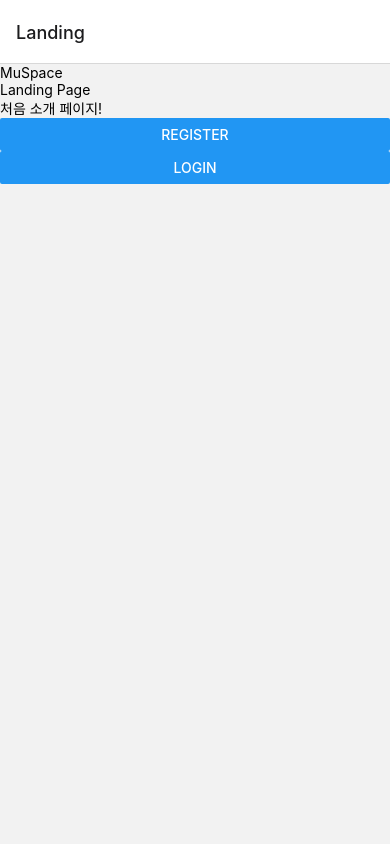
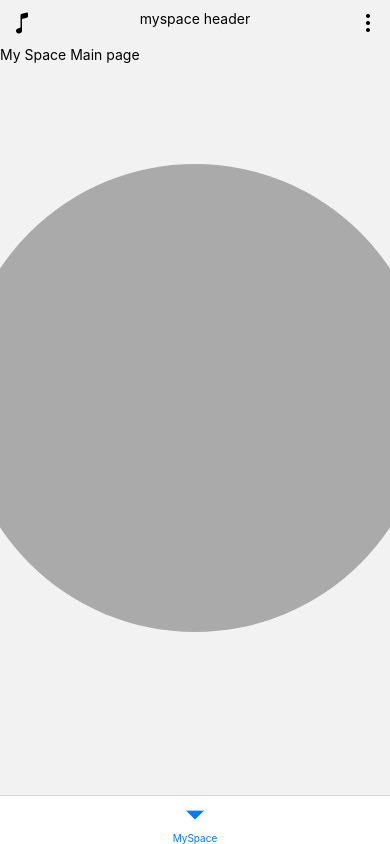
Before and after one commit to jiwon79/Muspace-App, a React Native app: screen /MySpace in a window 390 px wide. Built offline with nearby package versions, Linux system fonts and the light colour scheme.

Commit message:
feat: Add Planet component

```diff
--- a/App.js
+++ b/App.js
@@ -6,7 +6,7 @@ import LandingNav from './Navigations/LandingNav';
 import MainBottomNav from './Navigations/MainBottomNav';
 
 export default function App() {
-  const [logged, setLogged] = useState(false);
+  const [logged, setLogged] = useState(true);
 
   const handleLogged = () => {
     console.log(logged);
--- a/Screens/MySpace/index.js
+++ b/Screens/MySpace/index.js
@@ -2,11 +2,13 @@ import React from 'react'
 import { View, Text, StyleSheet } from 'react-native'
 
 import Header from '../../components/Header';
+import Planet from '../../components/Planet';
 
 export default function index() {
   return (
     <View style={styles.container}>
       <Header/>
+      <Planet/>
       <Text>My Space Main page</Text>
     </View>
   )
--- /dev/null
+++ b/components/Planet.js
@@ -0,0 +1,24 @@
+import React from 'react'
+import { View, Text, StyleSheet } from 'react-native'
+
+export default function Planet() {
+  return (
+    <View style={styles.planet}></View>
+  )
+}
+
+const styles = StyleSheet.create({
+  planet: {
+    position: 'absolute',
+    top: '50%',
+    left: '50%',
+    height: '120vw',
+    width: '120vw',
+    transform: [
+      { translateY: '-50%' },
+      { translateX: '-50%' }
+    ],
+    borderRadius: '50%',
+    backgroundColor: '#aaaaaa'
+  }
+})
```
